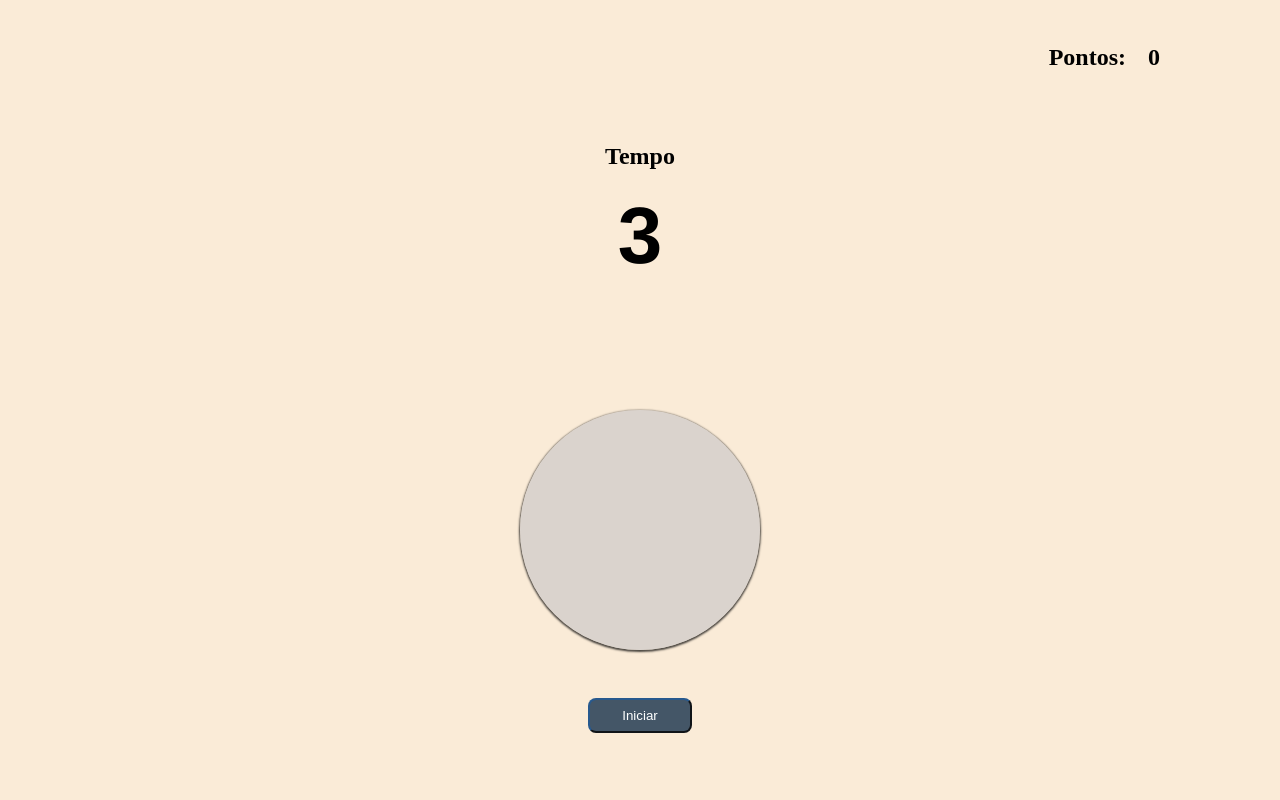
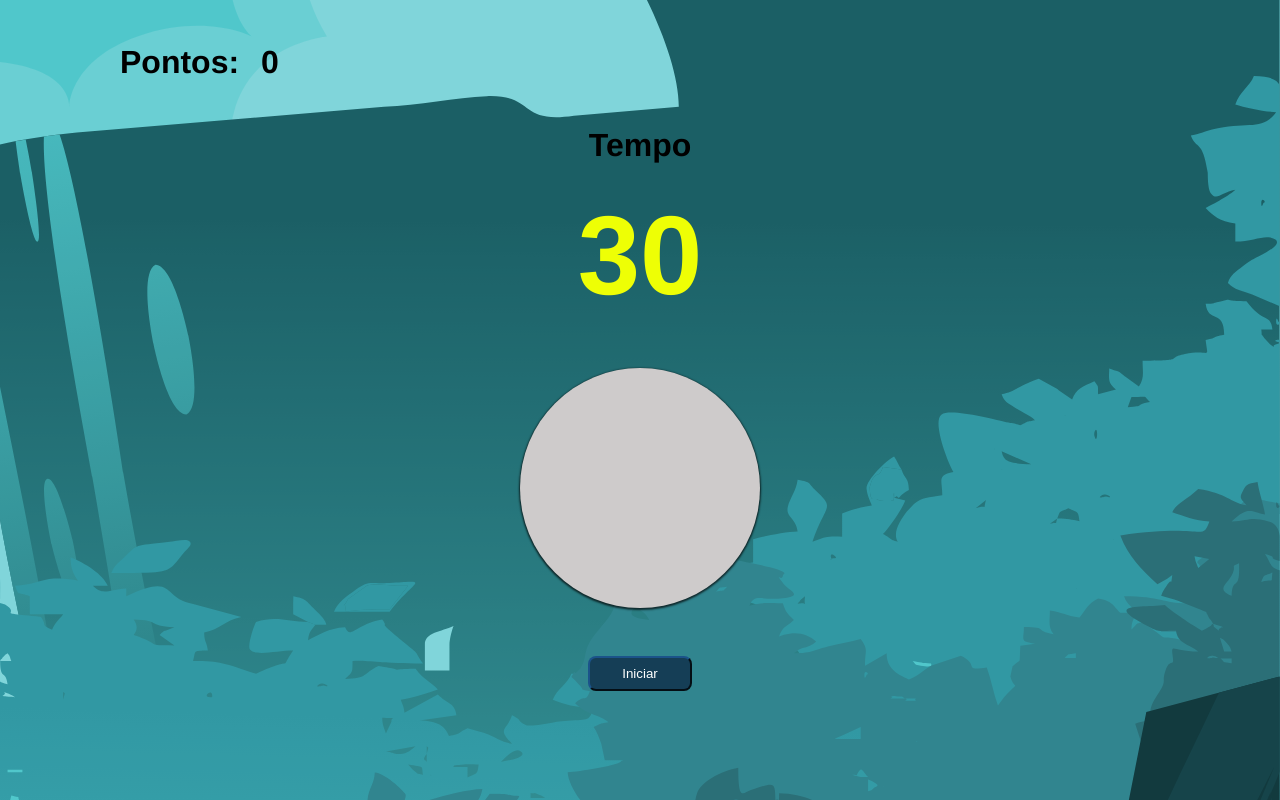
Before and after one commit to keven-silva/ufc, a plain HTML site: page Web/Desafios/desafio3/src/pages/index.html in a window 1280 px wide. Drawn offline with Linux system fonts and the light colour scheme.

Commit message:
feature - Adding music

```diff
--- a/Web/Desafios/desafio3/src/css/style.css
+++ b/Web/Desafios/desafio3/src/css/style.css
@@ -1,21 +1,22 @@
 body {
-    background-color: antiquewhite;
+    background-image: url(../assets/img/bg-dark.svg);
+    background-repeat: no-repeat;
+    background-position:right;
 }
 
 main {
     display: flex;
-    margin-top: 2rem;
     flex-direction: column;
     align-items: center;
 }
 
 nav {
     display: flex;
-    justify-content: end;
+    justify-content: start;
 }
 
 #ball {
-    background-color: rgba(206, 203, 203, 0.719);
+    background-color: rgb(206, 203, 203);
     height: 15rem;
     width: 15rem;
     min-width: 1rem;
@@ -31,8 +32,15 @@ nav {
 }
 
 #timer-value {
-    font-size: 5rem;
-    margin-top: 0px;
+    font-size: 7rem;
+    margin: 0px 0px 3rem 0px;
     font-family: 'Franklin Gothic Medium', 'Arial Narrow', Arial, sans-serif;
     font-weight: 900;
+    color: rgb(238, 255, 5);
 }
+
+.custom-text {
+    font-family: 'Franklin Gothic Medium', 'Arial Narrow', Arial, sans-serif;
+    font-size: 2rem;
+    font-weight: 900;
+}
--- a/Web/Desafios/desafio3/src/css/utils.css
+++ b/Web/Desafios/desafio3/src/css/utils.css
@@ -7,6 +7,14 @@
     color: #fff;
     transition: background-color 0.3s;
 
+}
+
+.container {
+    display: flex;
+    flex-direction: column;
+    align-items: center;
+    width: 50rem;
+    background-color: antiquewhite;
 }
 
 /* margin bottom */
--- a/Web/Desafios/desafio3/src/js/index.js
+++ b/Web/Desafios/desafio3/src/js/index.js
@@ -1,5 +1,4 @@
 function randomBall() {
-    const ballElement = document.getElementById("ball");
     const ball = Math.floor(Math.random() * 3) + 1;
     if (ball == 1) {
         ballElement.style.backgroundColor = "pink";
@@ -66,6 +65,8 @@ function resetGameTime() {
     ballElement.removeEventListener("click", eventBall);
     ballElement.removeEventListener("mouseleave", eventBall);
     document.removeEventListener("keypress", eventBall);
+    toque.pause();
+    toque.currentTime = 0;
 }
 
 function resetGame() {
@@ -75,8 +76,6 @@ function resetGame() {
 }
 
 function startGame() {
-    const ballElement = document.getElementById("ball");
-
     const btn = document.getElementById("start-button");
     btn.addEventListener("click", startGame);
 
@@ -92,6 +91,8 @@ function startGame() {
         ballElement.addEventListener("click", eventBall);
         ballElement.addEventListener("mouseleave", eventBall);
         document.addEventListener("keypress", eventBall);
+        // Toca o som
+        toque.play();
 
         // Reinicia o pontos
         resetPoints();
@@ -101,6 +102,9 @@ function startGame() {
     }
 }
 
+const ballElement = document.getElementById("ball");
+const toque = document.getElementById("toque");
+
 const startButton = document.getElementById("start-button");
 startButton.addEventListener("click", startGame);
 
--- a/Web/Desafios/desafio3/src/pages/index.html
+++ b/Web/Desafios/desafio3/src/pages/index.html
@@ -11,27 +11,32 @@
 </head>
 
 <body>
-    <nav class="mt-2 me-1">
-        <div class="me-4">
-            <h2 class="me-4">
-                <span class="pe-1">Pontos:</span>
-                <span id="point-value">0</span>
+    <nav class="mt-2 ms-1">
+        <div class="ms-4">
+            <h2 class="ms-4">
+                <span class="pe-1 custom-text">Pontos:</span>
+                <span id="point-value" class="custom-text">0</span>
             </h2>
         </div>
     </nav>
     <main>
         <div class="timer">
-            <h2>Tempo</h2>
-            <p id="timer-value">3</p>
+            <h2 class="custom-text">Tempo</h2>
+            <p id="timer-value">30</p>
         </div>
 
-        <div id="ball" class="mt-4">
+        <div id="ball">
         </div>
 
         <div class="mt-4">
             <button id="start-button" class="btn">Iniciar</button>
         </div>
     </main>
+
+    <audio id="toque">
+        <source src="../assets/audio/neon-gaming-128925.mp3" type="audio/mpeg">
+    </audio>
+
     <script src="../js/index.js"></script>
 </body>
 
```
Also changed, not shown: Web/Desafios/desafio3/src/assets/img/bg-dark.svg (added), Web/Desafios/desafio3/src/assets/img/bg-gray.png (added), Web/Desafios/desafio3/src/assets/img/bg-lago.png (added), 1 other file.
